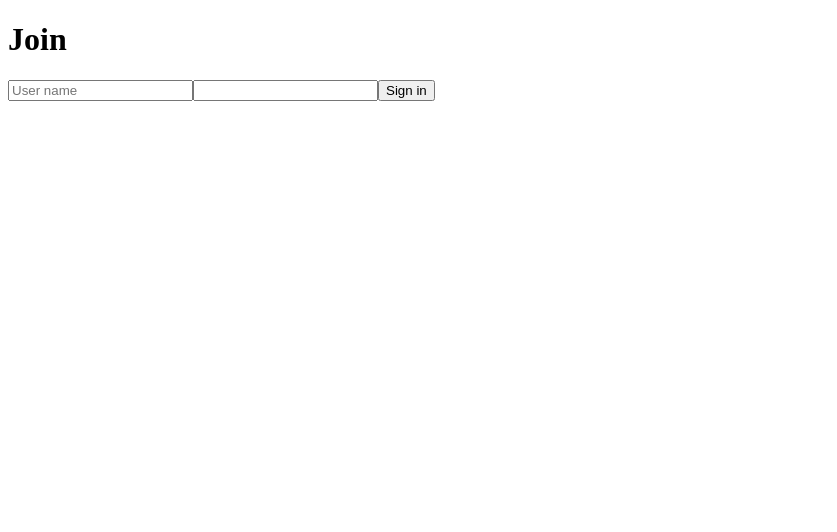
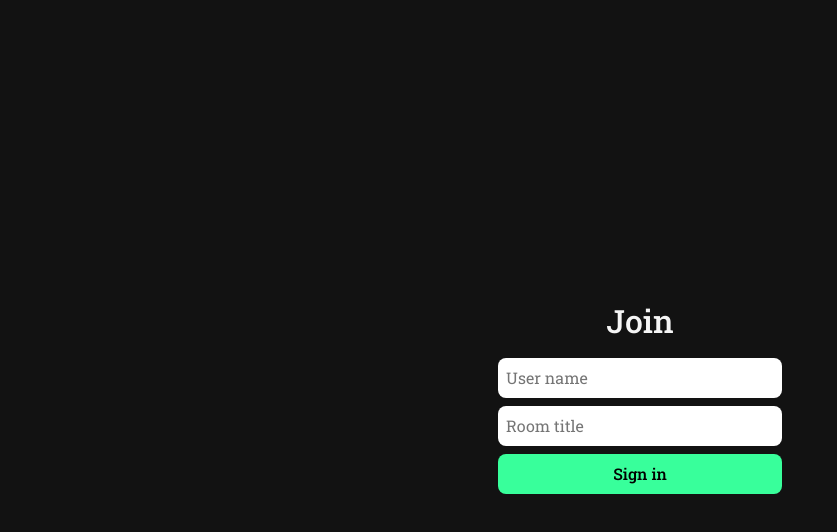
Before and after one commit to georgewfsantos/chatApp, a React (Create React App) app in the folder web/: page / in a window 1280 px wide. Shown: the top 532 px of the page, without its empty margins (0-837 px from the left). Built offline with nearby package versions, Linux system fonts and the light colour scheme.

Commit message:
build form for the JoinRoom component

```diff
--- a/web/package.json
+++ b/web/package.json
@@ -11,6 +11,7 @@
     "@types/react": "^17.0.0",
     "@types/react-dom": "^17.0.0",
     "@types/react-router-dom": "^5.1.7",
+    "polished": "^4.1.0",
     "query-string": "^6.14.0",
     "react": "^17.0.1",
     "react-dom": "^17.0.1",
--- a/web/public/index.html
+++ b/web/public/index.html
@@ -5,6 +5,11 @@
     <meta name="viewport" content="width=device-width, initial-scale=1" />
 
     <title>Chat App</title>
+    <link rel="preconnect" href="https://fonts.gstatic.com" />
+    <link
+      href="https://fonts.googleapis.com/css2?family=Roboto+Slab:wght@300;400;500;700&display=swap"
+      rel="stylesheet"
+    />
   </head>
   <body>
     <noscript>You need to enable JavaScript to run this app.</noscript>
--- a/web/src/App.tsx
+++ b/web/src/App.tsx
@@ -1,5 +1,7 @@
 import React from "react";
 import { BrowserRouter } from "react-router-dom";
+
+import GlobalStyle from "./styles/global";
 
 import Routes from "../src/routes";
 
@@ -7,6 +9,7 @@ const App: React.FC = () => {
   return (
     <BrowserRouter>
       <Routes />
+      <GlobalStyle />
     </BrowserRouter>
   );
 };
--- /dev/null
+++ b/web/src/components/Chat/styles.ts
@@ -0,0 +1,3 @@
+import styled from "styled-components";
+
+export const Container = styled.div``;
--- a/web/src/components/JoinRoom/index.tsx
+++ b/web/src/components/JoinRoom/index.tsx
@@ -1,7 +1,7 @@
 import React, { ChangeEvent, FormEvent, useCallback, useState } from "react";
 import { useHistory } from "react-router-dom";
 
-import { Container, ChatContainer, SubmitButton } from "./styles";
+import { Container, Content } from "./styles";
 
 const JoinRoom: React.FC = () => {
   const history = useHistory();
@@ -44,7 +44,7 @@ const JoinRoom: React.FC = () => {
 
   return (
     <Container>
-      <ChatContainer>
+      <Content>
         <h1>Join</h1>
         <form onSubmit={handleSignIn}>
           <input
@@ -58,12 +58,12 @@ const JoinRoom: React.FC = () => {
             type="Room"
             name="roomTitle"
             onChange={handleRoomTitleChange}
-            placeholder=""
+            placeholder="Room title"
             value={roomTitle}
           />
-          <SubmitButton type="submit">Sign in</SubmitButton>
+          <button type="submit">Sign in</button>
         </form>
-      </ChatContainer>
+      </Content>
     </Container>
   );
 };
--- a/web/src/components/JoinRoom/styles.ts
+++ b/web/src/components/JoinRoom/styles.ts
@@ -1,5 +1,56 @@
 import styled from "styled-components";
 
-export const Container = styled.div``;
-export const ChatContainer = styled.div``;
-export const SubmitButton = styled.button``;
+export const Container = styled.div`
+  background-color: #121212;
+  display: flex;
+  height: 100vh;
+  align-items: center;
+  justify-content: center;
+
+  h1 {
+    color: #f5f5f5;
+  }
+`;
+
+export const Content = styled.div`
+  display: flex;
+  flex-direction: column;
+  align-items: center;
+  width: 300px;
+  height: 300px;
+
+  justify-content: center;
+
+  form {
+    display: flex;
+    flex-direction: column;
+    align-items: center;
+    justify-content: center;
+    width: 100%;
+    margin-top: 8px;
+    padding: 8px;
+
+    input {
+      border-radius: 8px;
+      border: 0;
+      width: 100%;
+      height: 40px;
+      padding: 8px;
+
+      & + input {
+        margin-top: 8px;
+      }
+    }
+
+    button {
+      display: flex;
+      align-items: center;
+      justify-content: center;
+      width: 100%;
+      height: 40px;
+      margin-top: 8px;
+      border: 0;
+      border-radius: 8px;
+    }
+  }
+`;
--- /dev/null
+++ b/web/src/styles/global.ts
@@ -0,0 +1,37 @@
+import { createGlobalStyle } from "styled-components";
+import { shade } from "polished";
+
+export default createGlobalStyle`
+  *  {
+    margin: 0;
+    padding: 0;
+    box-sizing: border-box;
+    outline: 0;
+  }
+
+    body {
+      background: #121214;
+      -webkit-font-smoothing: antialiased;
+    }
+
+    body, input, textarea, button {
+      font-family: 'Roboto Slab', serif;
+      font-size: 16px;
+    }
+
+
+
+    h1, h2, h3, h4, h5, h6, strong {
+      font-weight: 500;
+    }
+    button {
+      cursor: pointer;
+      background: #38ff9b;
+      font-weight: 500;
+      transition: background-color 0.2s;
+    }
+
+    button:hover {
+      background-color: ${shade(0.2, "#38ff9b")};
+    }
+`;
```
Also changed, not shown: 1 other file (tests, documents, lock files or other folders).
